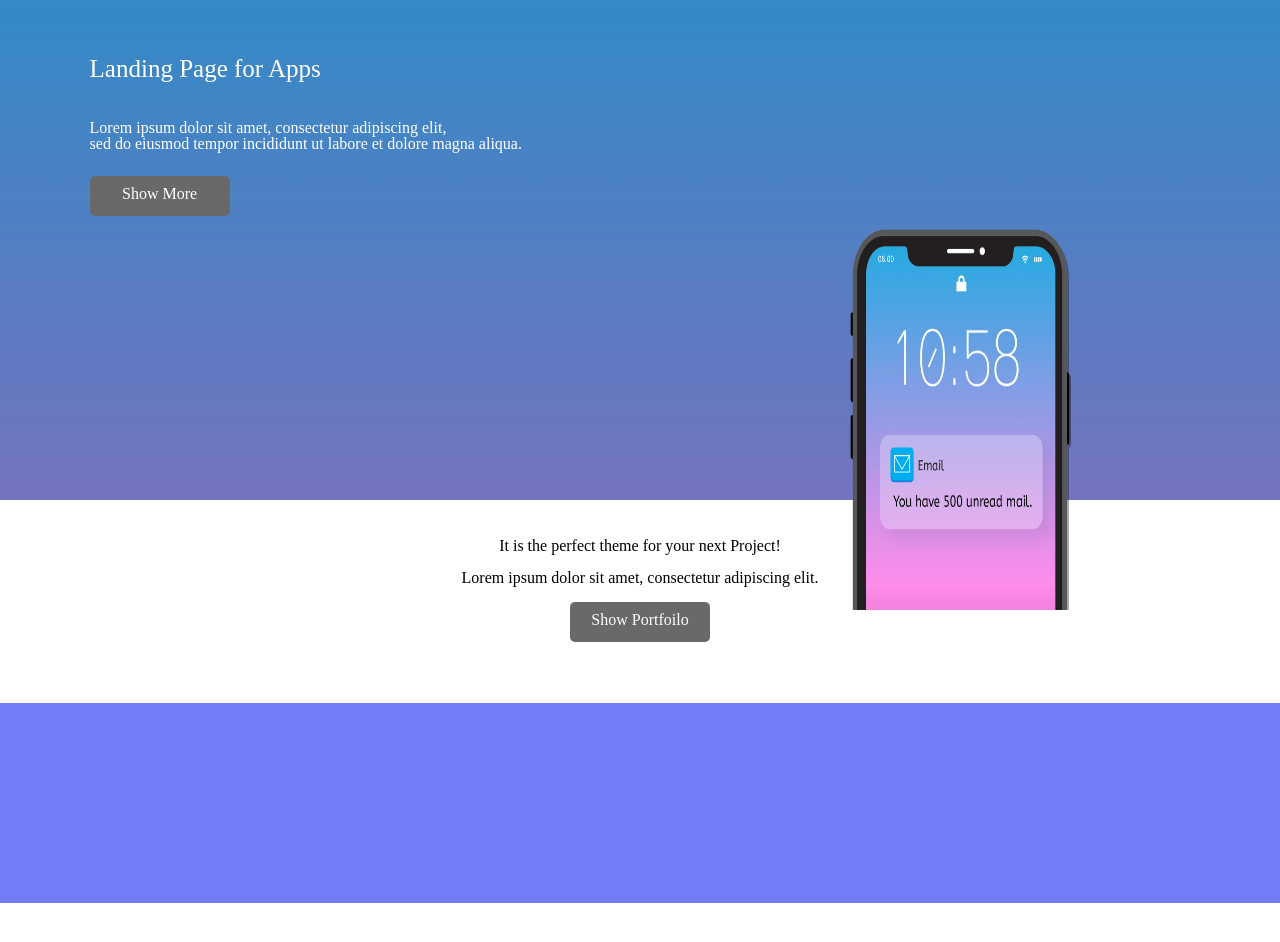
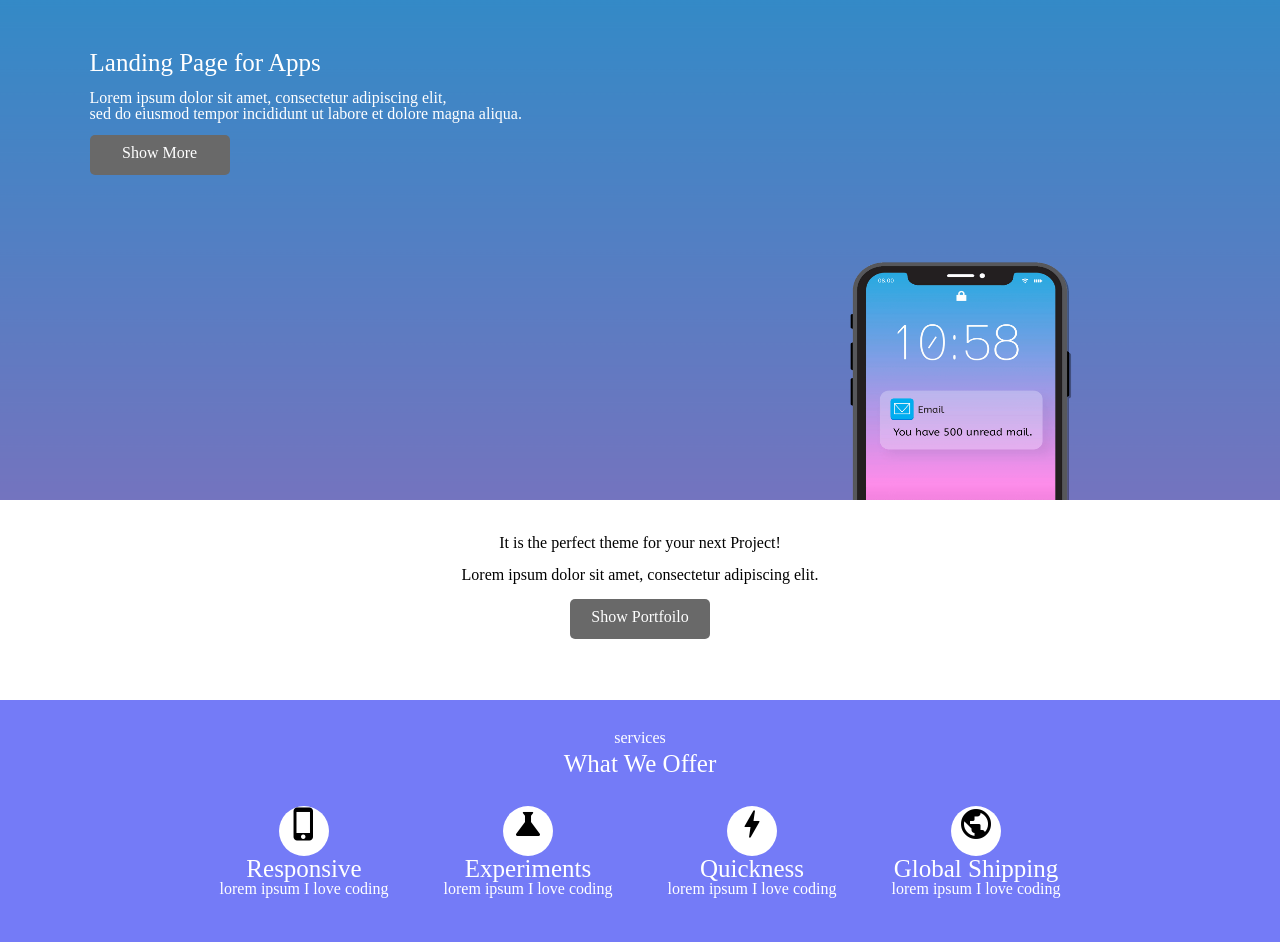
Before and after one commit to guswnsakvk/-Landing-Page, a plain HTML site: page index.html in a window 1280 px wide. Before the commit the page ends 903 px from the top, so only its background shows below. Drawn offline with nearby package versions, Linux system fonts and the light colour scheme.

Commit message:
landingPage3

```diff
--- a/index.html
+++ b/index.html
@@ -8,12 +8,13 @@
 
   <link rel="stylesheet" href="https://cdn.jsdelivr.net/npm/reset-css@5.0.1/reset.min.css">
   <link rel="stylesheet" href="./style.css">
+  <link rel="stylesheet" href="https://fonts.googleapis.com/icon?family=Material+Icons" />
 
 </head>
 <body>
   <div class="landingPage1">
       <img class="landingPage1-bg"src="./img/Stellar.jpg" alt="#">
-      <p class="landingPage1-title font-color">Landing Page for Apps</p>
+      <p class="landingPage1-title font-color font-big">Landing Page for Apps</p>
       <p class="landingPage1-info font-color">
         Lorem ipsum dolor sit amet, consectetur adipiscing elit, <br>
         sed do eiusmod tempor incididunt ut labore et dolore magna aliqua.
@@ -33,7 +34,38 @@
   </div>
 
   <div class="landingPage3">
-
+    <p class="font-color landingPage3-title">services</p>
+    <p class="font-color landingPage3-info font-big">What We Offer</p>
+    <div class="landingPage3-icons">
+      <div class="landingPage3-icon">
+        <div class="material-icons big-icon">
+          phone_iphone
+        </div>
+        <p class="font-big font-color">Responsive</p>
+        <p class="font-color">lorem ipsum I love coding</p>
+      </div>
+      <div class="landingPage3-icon">
+        <div class="material-icons big-icon">
+          science
+        </div>
+        <p class="font-big font-color">Experiments</p>
+        <p class="font-color">lorem ipsum I love coding</p>
+      </div>
+      <div class="landingPage3-icon">
+        <div class="material-icons big-icon">
+          bolt
+        </div>
+        <p class="font-big font-color">Quickness</p>
+        <p class="font-color">lorem ipsum I love coding</p>
+      </div>
+      <div class="landingPage3-icon">
+        <div class="material-icons big-icon">
+          public
+        </div>
+        <p class="font-big font-color">Global Shipping</p>
+        <p class="font-color">lorem ipsum I love coding</p>
+      </div>
+    </div>
   </div>
 </body>
 </html>
--- a/style.css
+++ b/style.css
@@ -12,28 +12,35 @@
   cursor: pointer;
 }
 
-.landingPage1-bg{
-  width: 100%;
+.font-big{
+  font-size: 25px;
+}
+
+.landingPage1{
   height: 500px;
   position: relative;
 }
 
+.landingPage1-bg{
+  width: 100%;
+  height: 100%;
+}
+
 .landingPage1-title{
   position: absolute;
-  top: 7%;
+  top: 10%;
   left: 7%;
-  font-size: 25px;
 }
 
 .landingPage1-info{
   position: absolute;
-  top: 15%;
+  top: 18%;
   left: 7%;
 }
 
 .landingPage1-btn{
   position: absolute;
-  top: 22%;
+  top: 27%;
   left: 7%;
 }
 
@@ -41,7 +48,7 @@
   height: 50%;
   width: 20%;
   position: absolute;
-  bottom: 23.8%;
+  bottom: 0;
   right: 15%;
 }
 
@@ -64,5 +71,40 @@
 
 .landingPage3{
   background-color: #747bf7;
-  height: 200px;
+  height: 250px;
+  text-align: center;
+  box-sizing: border-box;
+  padding-top: 30px;
 }
+
+.landingPage3-title{
+  margin-bottom: 5px;
+}
+
+.landingPage3-info{
+  margin-bottom: 10px;
+}
+
+.landingPage3-icons{
+  margin: 0 auto;
+  width: 70%;
+  height: 150px;
+  display: flex;
+}
+
+.landingPage3-icon{
+  margin-top: 20px;
+  width: 25%;
+}
+
+.landingPage3-icon div{
+  font-size: 36px;
+  vertical-align: middle;
+}
+
+.big-icon{
+  width: 50px;
+  height: 50px;
+  border-radius: 25px;
+  background-color: #fff;
+}
```
